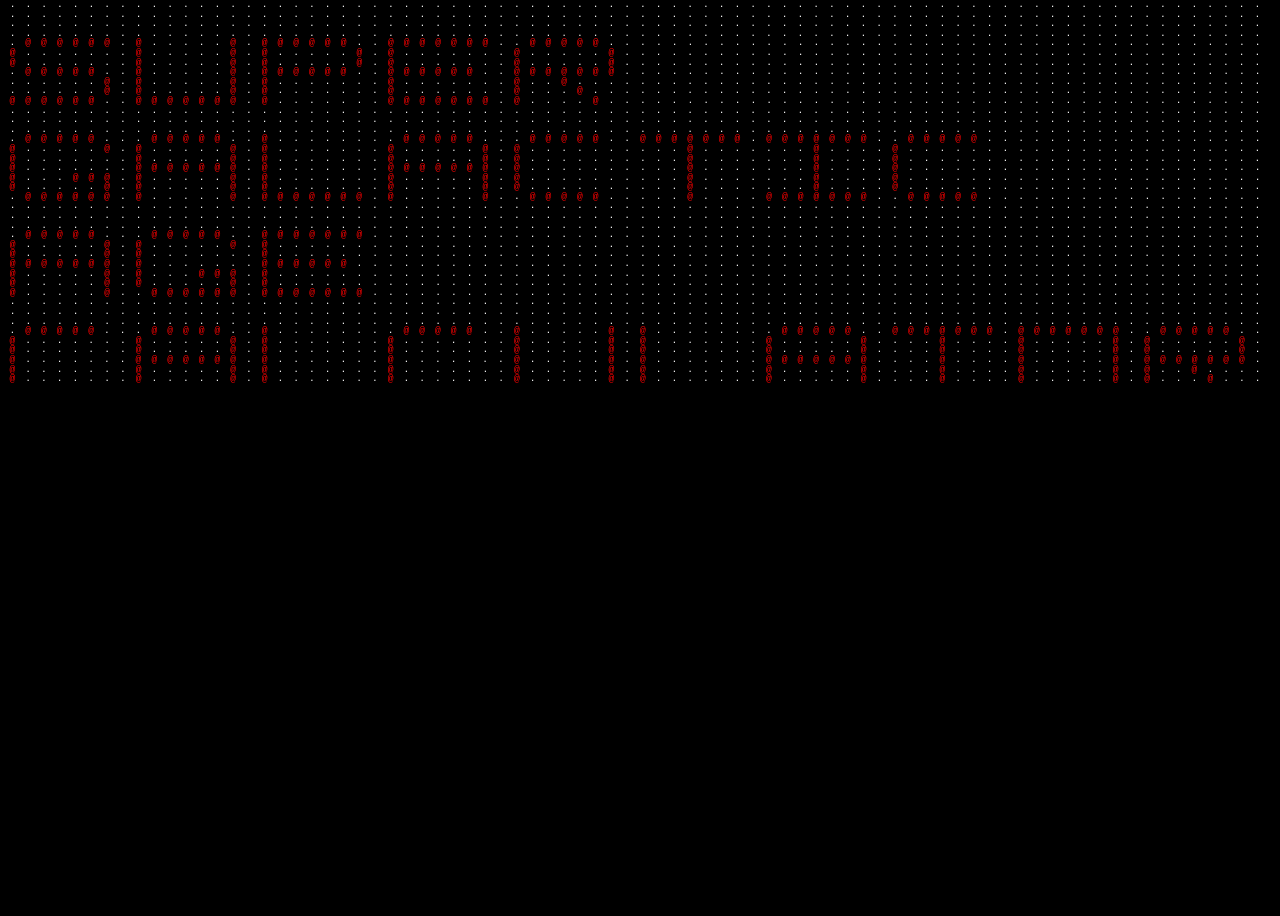
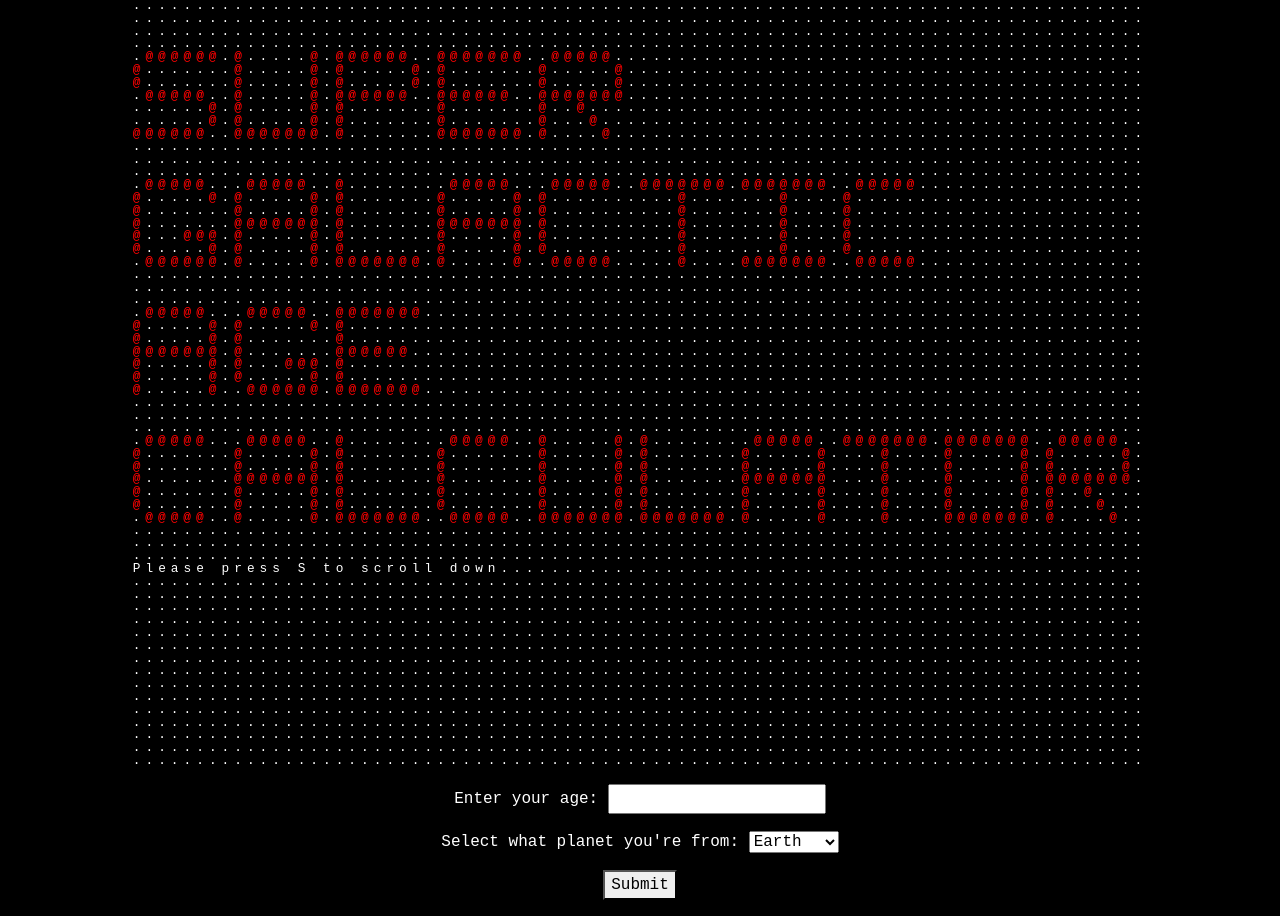
Before and after one commit to jacksonlevine/solarAgeCalculator, a website built with webpack: page src/index.html in a window 1280 px wide. Before the commit the page ends 800 px from the top, so only its background shows below. Built offline with nearby package versions, Linux system fonts and the light colour scheme.

Commit message:
add more UI to get age and home planet from the user

```diff
--- a/src/css/styles.css
+++ b/src/css/styles.css
@@ -8,12 +8,13 @@ body {
 #mainDisplay {
   white-space: pre;
   line-height:100%;
-  font-size:60%;
-  letter-spacing: 10px;
+  font-size:80%;
+  letter-spacing: 5px;
 }
 
 .red {
   color:red;
+  font-weight:bold;
 }
 .orange {
   color:rgb(255, 136, 0);
--- a/src/index.html
+++ b/src/index.html
@@ -5,5 +5,28 @@
 </head>
 <body>
   <p id="mainDisplay"></p>
+  <form>
+    <p>
+      <label for="age">Enter your age:</label>
+      <input type="text" id="age" name="age">
+    </p>
+    <p>
+      <label for="age">Select what planet you're from:</label>
+      <select id="planet">
+        <option id="earth">Earth</option>
+        <option id="mars">Mars</option>
+        <option id="saturn">Saturn</option>
+        <option id="jupiter">Jupiter</option>
+        <option id="pluto">Pluto</option>
+        <option id="uranus">Uranus</option>
+        <option id="venus">Venus</option>
+        <option id="mercury">Mercury</option>
+        <option id="neptune">Neptune</option>
+      </select>
+    </p>
+    <p>
+      <button type="submit">Submit</button>
+    </p>
+  </form>
 </body>
 </html>
--- a/src/index.js
+++ b/src/index.js
@@ -30,13 +30,15 @@ function display(displaySpot, userY, uiMap) {
 
 function buildString(userY, uiMap) {
   let screenWidth = window.innerWidth/16;
-  let screenHeight = 40;
+  let screenHeight = 60;
   let string = "";
   for(let j = screenHeight + userY; j > 0 + userY; j-=1) {
     for(let i = 0; i < screenWidth; i+=1) {
       if(uiMap.has(i+","+j)) {
         if(uiMap.get(i+","+j) == "@") {
           string += `<span class="red">${uiMap.get(i+","+j)}</span>`;
+        } else {
+          string += uiMap.get(i+","+j);
         }
       } else {
         string += ".";
@@ -53,9 +55,12 @@ function buildMap() {
   string.split(" ").forEach((element, index) => {
     for(let i = 0; i < element.length; i+=1) {
       if(element[i] != " ") {
-        map.setArray(map.bigLetters.get(element[i].toLowerCase()), 7, 7, 0+(i*8), 30 - (index*10));
+        map.setArray(map.bigLetters.get(element[i].toLowerCase()), 7, 7, 0+(i*8), 50 - (index*10));
       }
     }
+  });
+  Array.from("Please press S to scroll down.").forEach((char, index)=>{
+    map.set(index+","+16, char);
   });
 
   return map;
```
